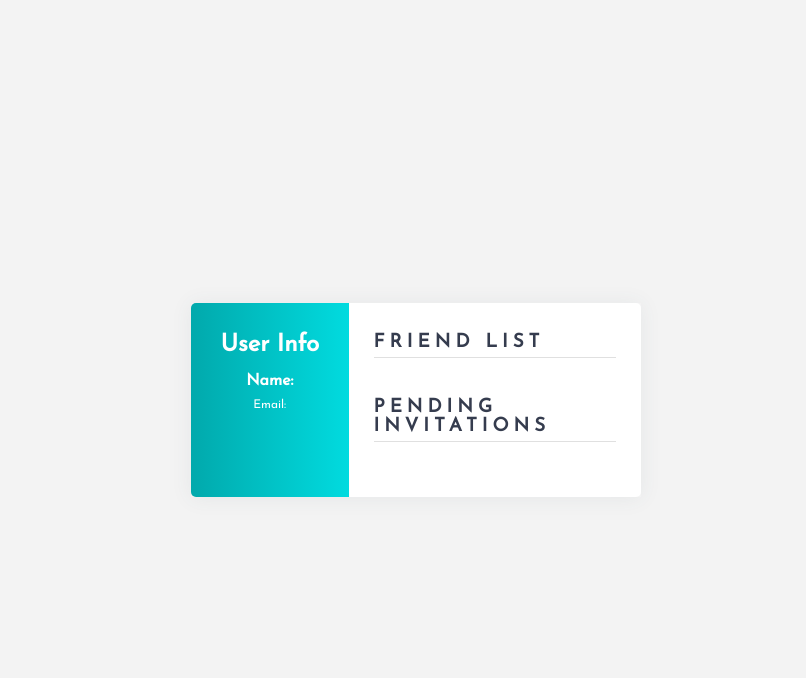
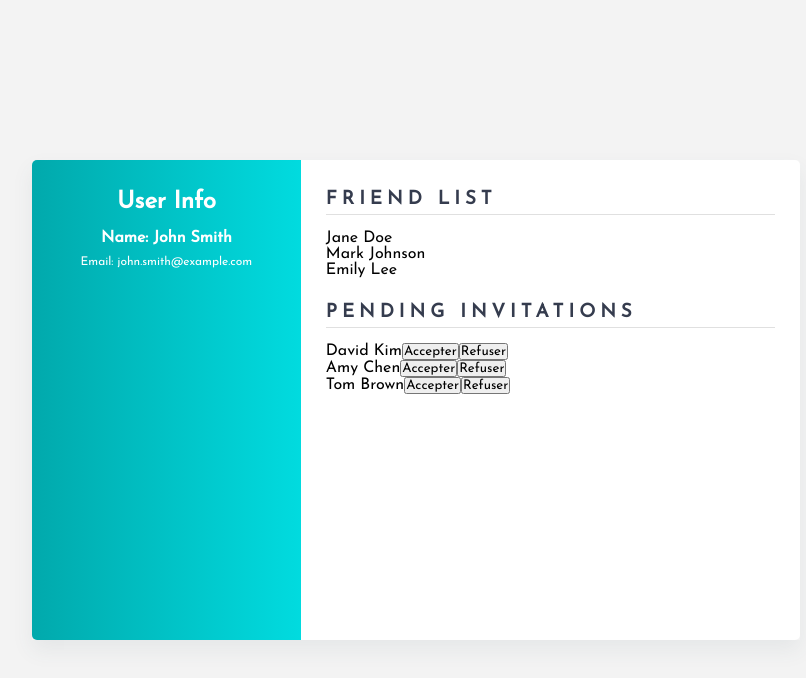
Before and after one commit to badr-ach/connect4-four-line-force, a website: page front/js/components/profileComponent/profileComponent.html in a window 1280 px wide. Shown: the whole page, without its empty margins (224-1030 px from the left). Drawn offline with Linux system fonts and the light colour scheme.

Commit message:
update profile

```diff
--- a/front/js/components/profileComponent/profileComponent.css
+++ b/front/js/components/profileComponent/profileComponent.css
@@ -17,9 +17,10 @@ body{
     top: 50%;
     left: 50%;
     transform: translate(-50%,-50%);
-    width: 450px;
+    width: 60%;
+    height: 60%;
     display: flex;
-    box-shadow: 0 1px 20px 0 rgba(69,90,100,.08);
+    box-shadow: 0 10px 20px 0 rgba(69,90,100,.08);
 }
 
 .wrapper .left{
--- a/front/js/components/profileComponent/profileComponent.js
+++ b/front/js/components/profileComponent/profileComponent.js
@@ -1,21 +1,11 @@
 
-import { Animator } from "../../scripts/animator.js";
-import { events } from "../../events/events.js";
-import {logout} from "../../api/user.js";
-import {SideBar} from "../test/sideBarComponent.js";
-
-
-
-this.user = {
+const user = {
     name: "John Smith",
     email: "john.smith@example.com",
 };
-this.friends = ["Jane Doe", "Mark Johnson", "Emily Lee"];
+const friends = ["Jane Doe", "Mark Johnson", "Emily Lee"];
 
-this.invitations = ["David Kim", "Amy Chen", "Tom Brown"];
-
-
-
+const invitations = ["David Kim", "Amy Chen", "Tom Brown"];
 
 document.getElementById("name").innerText = user.name;
 document.getElementById("email").innerText = user.email;
```
Lines whose indentation alone changed are shown as unchanged.
